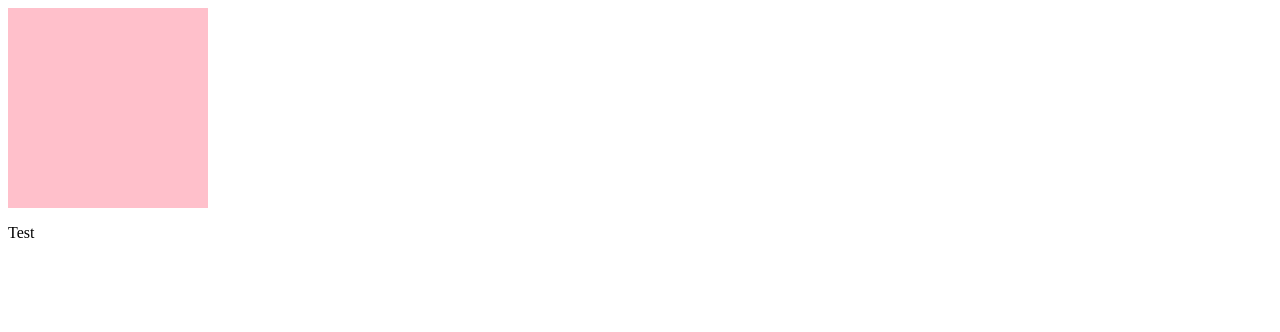
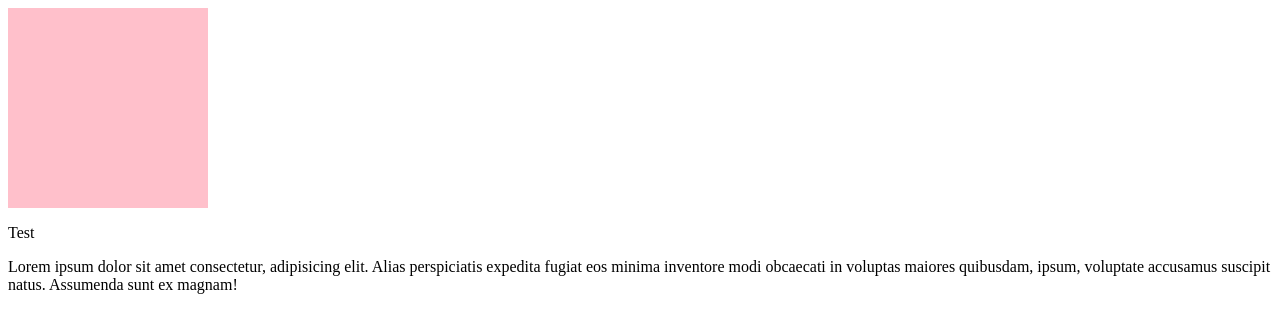
Before and after one commit to gowthamnikki6/Test, a plain HTML site: page index.html in a window 1280 px wide. Drawn offline with Linux system fonts and the light colour scheme.

Commit message:
second commit

```diff
--- a/index.html
+++ b/index.html
@@ -464,6 +464,7 @@
     <h6>aslam walekum</h6> -->
     <div class="box"></div>
     <p>Test</p>
+    <p>Lorem ipsum dolor sit amet consectetur, adipisicing elit. Alias perspiciatis expedita fugiat eos minima inventore modi obcaecati in voluptas maiores quibusdam, ipsum, voluptate accusamus suscipit natus. Assumenda sunt ex magnam!</p>
     <script src="script.js"></script>
   </body>
 </html>
```
